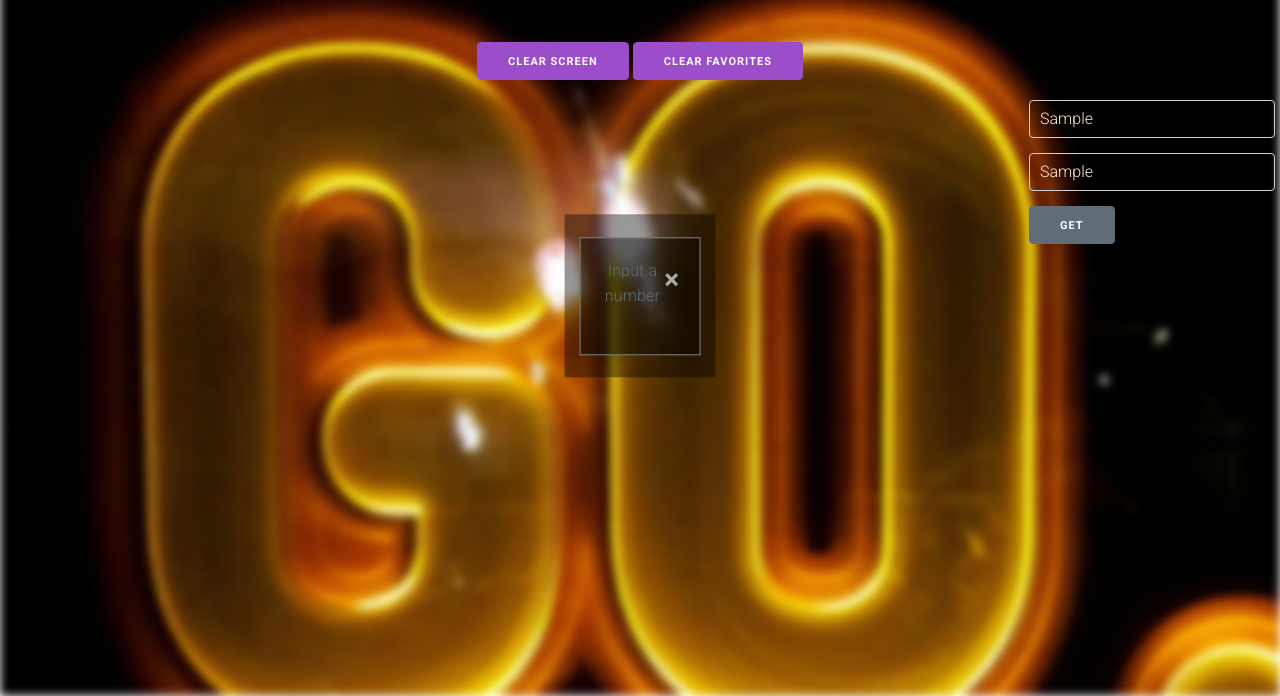
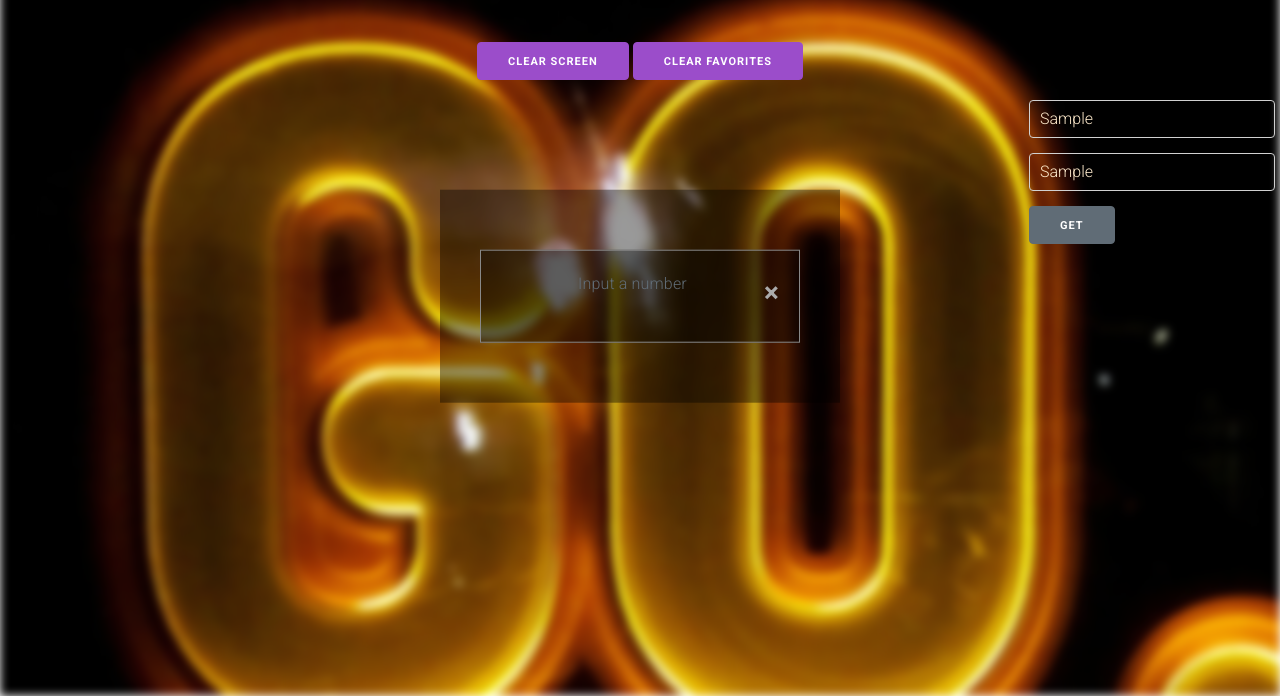
Before and after one commit to graysonm23/GiphyAPI, a plain HTML site: page index.html in a window 1280 px wide. Both pictures are taken after typing "Sample", "Sample" into the empty fields and a click on the input "Get". Shown: the part 104-800 px from the top of the page. Drawn offline with nearby package versions, Linux system fonts and the light colour scheme.

Commit message:
modal css

```diff
--- a/assets/css/style.css
+++ b/assets/css/style.css
@@ -72,21 +72,21 @@ h1 {
   mix-blend-mode: difference;
 }
 
-/*-------------------------------------------------MODAL---------------------------------------------------------------*/
+/*----------------------------------------------------------MODAL--------------------------------------------------------*/
 .modal {
   display: none; /* Hidden by default */
   position: absolute; /* Stay in place */
   z-index: 1; /* Sit on top */
   left: 0;
   top: 0;
-  width: auto; /* Full width */
-  height: auto; /* Full height */
+  min-width: 400px;
+  height: auto;
   overflow: auto; /* Enable scroll if needed */
   background-color: rgb(0, 0, 0); /* Fallback color */
   background-color: rgba(0, 0, 0, 0.4); /* Black w/ opacity */
-  left: 50%;
-  top: 50%;
-  transform: translate(-50%, -50%);
+  left: 50%; /*making it centered on the page*/
+  top: 50%; /*making it centered on the page*/
+  transform: translate(-50%, -50%); /*making it centered on the page*/
 }
 
 /* Modal Content/Box */
@@ -108,3 +108,4 @@ h1 {
   font-weight: bold;
   cursor: pointer;
 }
+/*-------------------------------------------------------MODAL-----------------------------------------------------------*/
```
